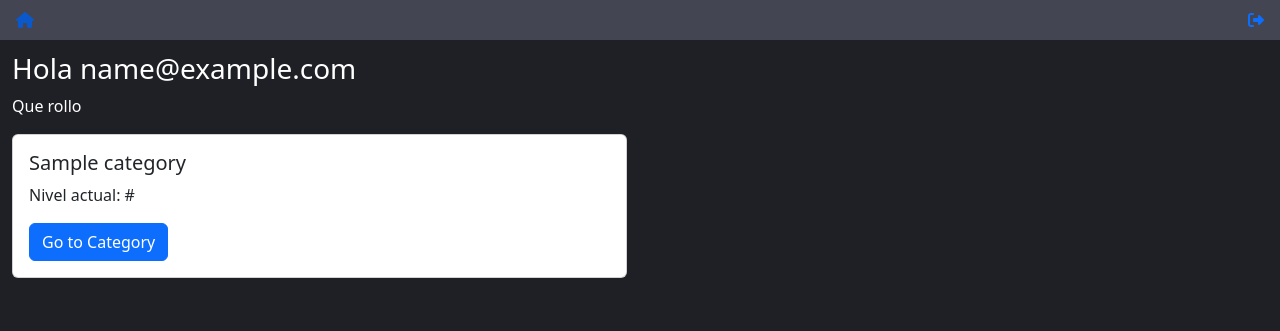
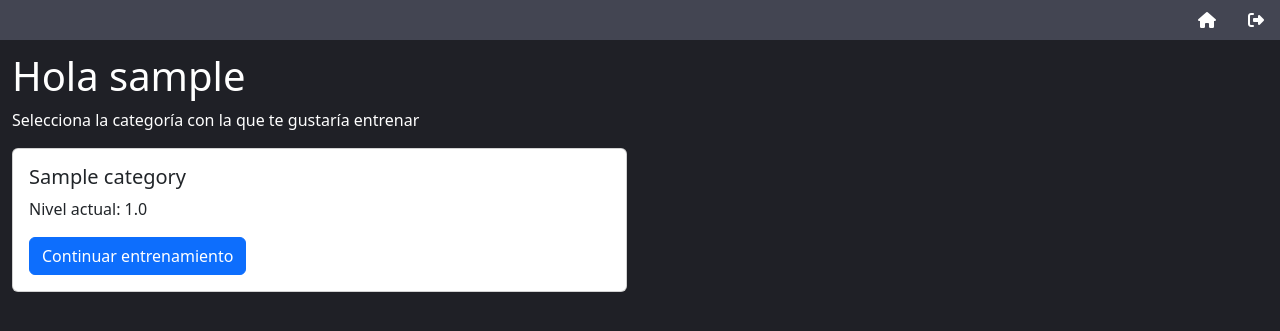
Before and after one commit to AsuJuve/AICP-Training-WebApp, a Django app: page /training/ in a window 1280 px wide. Shown: the top 331 px of the page. Run offline with Django 5.2, Linux system fonts and the light colour scheme; a user stored in the database is signed in; tables that the repository leaves empty hold one stand-in row (values such as "Sample post"); some libraries are stand-ins or nearby versions.

Commit message:
Improved home page

```diff
--- a/training/models.py
+++ b/training/models.py
@@ -26,17 +26,23 @@ class Competitor(AbstractUser):
     )
 
     def __str__(self):
-        return self.email
+        return self.username
 
 class Category(models.Model):
     name = models.CharField(max_length=50)
     color = models.CharField(max_length=6)
+
+    def __str__(self):
+        return self.name
 
 class Problem(models.Model):
     contest = models.IntegerField()
     index = models.CharField(max_length=1)
     difficulty = models.FloatField()
     number_solutions = models.IntegerField()
+
+    def __str__(self):
+        return str(self.contest) + str(self.index)
 
 class Recomendation(models.Model):
     competitor = models.ForeignKey(Competitor, on_delete=models.CASCADE)
@@ -46,12 +52,20 @@ class Recomendation(models.Model):
     level_before = models.FloatField()
     level_after = models.FloatField()
 
+    def __str__(self):
+        return str(self.competitor) + " - " +str(self.problem)
+
 class Level(models.Model):
     competitor = models.ForeignKey(Competitor, on_delete=models.CASCADE)
     category = models.ForeignKey(Category, on_delete=models.CASCADE)
     level = models.FloatField()
-    started = models.DateTimeField()
+
+    def __str__(self):
+        return str(self.competitor) + " - " + str(self.category)
 
 class ProblemCategory(models.Model):
     problem = models.ForeignKey(Problem, on_delete=models.CASCADE)
     category = models.ForeignKey(Category, on_delete=models.CASCADE)
+
+    def __str__(self):
+        return str(self.problem) + " - " + str(self.category)
--- a/training/templates/base.html
+++ b/training/templates/base.html
@@ -11,22 +11,22 @@
         {% bootstrap_javascript %}
     </head>
     <body style="background-color: #1f2026; color: #ffffff">
-        <div class="container-fluid" style="margin: auto;">
+        <div class="container-fluid" style="margin: auto; padding-bottom: 12px;">
             <div class="row" style="height: 50%;">
                 <div class="col-md-12" style="padding-right: 0px; padding-left: 0px;">
-                    <ul class="nav" style="background-color: #434552; justify-content: space-between">
+                    <ul class="nav" style="background-color: #434552; justify-content: flex-end">
                         <li class="nav-item">
-                            <a class="nav-link" href="{% url 'training:home' %}"><span class="fa-solid fa-house"></span></a>
+                            <a class="nav-link" style="color: inherit;" href="{% url 'training:home' %}"><span class="fa-solid fa-house"></span></a>
                         </li>
                         <li class="nav-item">
-                            <a class="nav-link" href="{% url 'training:logout' %}"><i class="fa-solid fa-right-from-bracket"></i></a>
+                            <a class="nav-link" style="color: inherit;" href="{% url 'training:logout' %}"><i class="fa-solid fa-right-from-bracket"></i></a>
                         </li>
                     </ul>
-                    <h3 style="padding-top: 12px; padding-right: 12px; padding-left: 12px;">
-                        Hola {{ request.user }}
+                    <h1 style="padding-top: 12px; padding-right: 12px; padding-left: 12px;">
+                        {% block page_title %}{% endblock %}
                     </h3>
                     <p style="padding-right: 12px; padding-left: 12px;">
-                        Que rollo
+                        {% block page_description %}{% endblock %}
                     </p>
                 </div>
             </div>
--- a/training/templates/home.html
+++ b/training/templates/home.html
@@ -1,13 +1,24 @@
 {% extends 'base.html' %}
+{% load custom_filters %}
 {% block title %}Home{% endblock %}
+{% block page_title %}Hola {{ request.user }}{% endblock %}
+{% block page_description %}Selecciona la categoría con la que te gustaría entrenar{% endblock %}
 {% block content %}
 <div class="categories" style="display: flex; flex-wrap: wrap; gap: 10px 10px;">
     {% for category in categories %}
+
         <div class="card" style="background-color: #{{ category.color }}; flex-basis: 49%">
             <div class="card-body">
                 <h5 class="card-title">{{ category.name }}</h5>
-                <p class="card-text">Nivel actual: #</p>
-                <a href="·" class="btn btn-primary">Go to Category</a>
+                {% with user_level=user_levels|dict_lookup:category.id %}
+                    {% if user_level != None%}
+                        <p class="card-text">Nivel actual: {{ user_level }}</p>
+                        <a href="·" class="btn btn-primary">Continuar entrenamiento</a>
+                    {% else %}
+                        <p class="card-text">Entrenamiento no comenzado</p>
+                        <a href="#" class="btn btn-light">Comenzar entrenamiento</a>
+                    {% endif %}
+                {% endwith %}
             </div>
         </div>
     {% endfor %}
--- /dev/null
+++ b/training/templatetags/custom_filters.py
@@ -0,0 +1,8 @@
+# custom_filters.py
+from django import template
+
+register = template.Library()
+
+@register.filter(name='dict_lookup')
+def dict_lookup(dictionary, key):
+    return dictionary.get(key, None)
--- a/training/views.py
+++ b/training/views.py
@@ -2,14 +2,17 @@ from django.shortcuts import render, redirect
 from django.contrib.auth import login
 from django.contrib.auth.views import LoginView
 from .forms import SignupForm, LoginForm
-from .models import Competitor, Category
+from .models import Competitor, Category, Level
 from django.contrib.auth.decorators import login_required
 import requests
 
 @login_required
 def home(request):
     categories = Category.objects.all()
-    return render(request, "home.html", {'categories': categories})
+    levels = Level.objects.filter(competitor=request.user)
+    user_levels = {level.category_id: level.level for level in levels}
+    print(user_levels)
+    return render(request, "home.html", {'categories': categories, 'user_levels': user_levels})
 
 def signup(request):
     if request.method == 'POST':
@@ -36,10 +39,7 @@ def signup(request):
                     'error_message': 'Conexión fallida con la API de Codeforces. Intente de nuevo más tarde.'
                 })
 
-            # Create a new Competitor user (adjust if needed based on your model)
             user = Competitor.objects.create_user(email=email, username=username, password=password)
-
-            # Log in the user
             login(request, user)
 
             return redirect('training:home')
```
Also changed, not shown: training/migrations/0003_remove_level_started.py (added).
